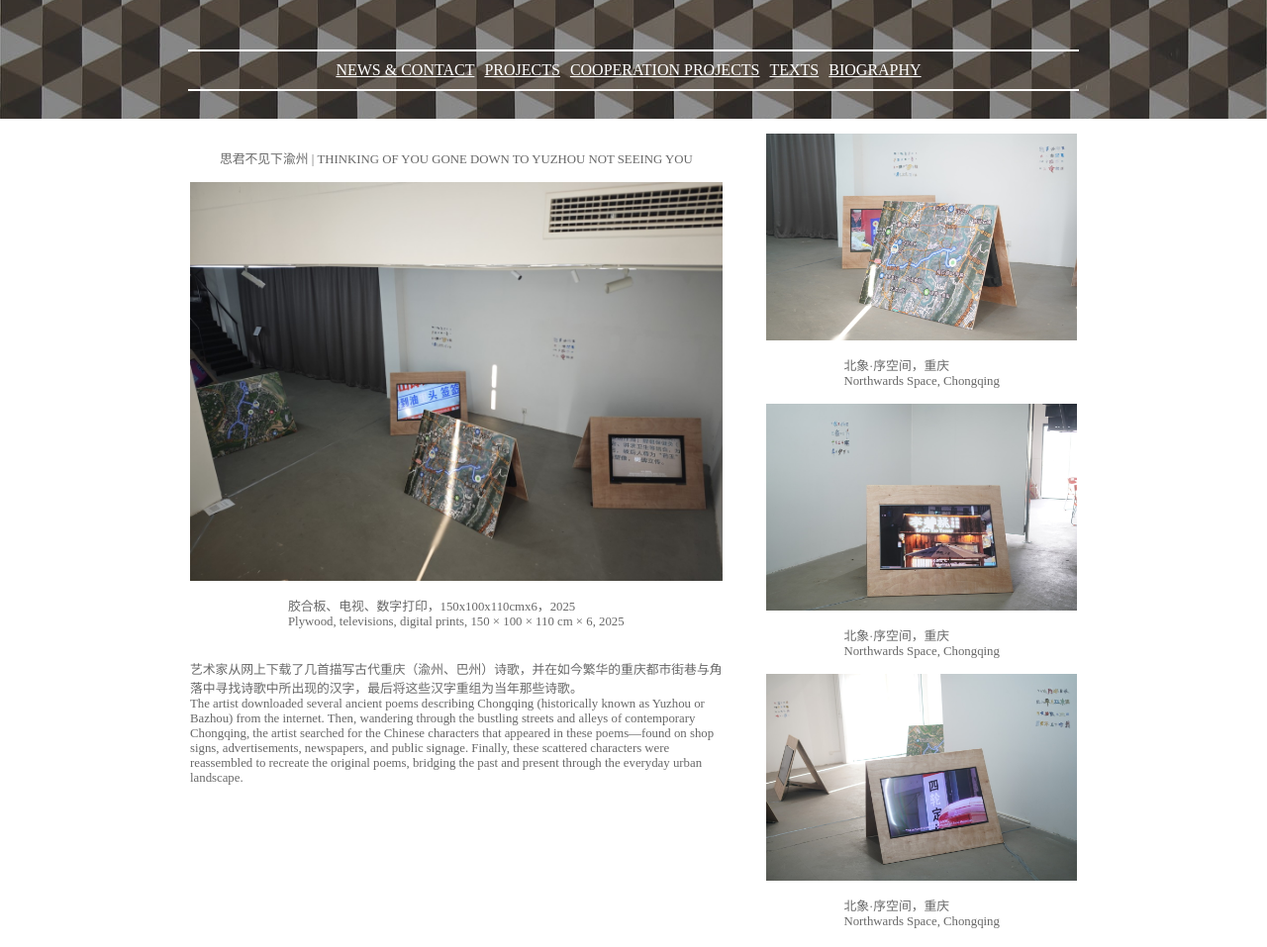
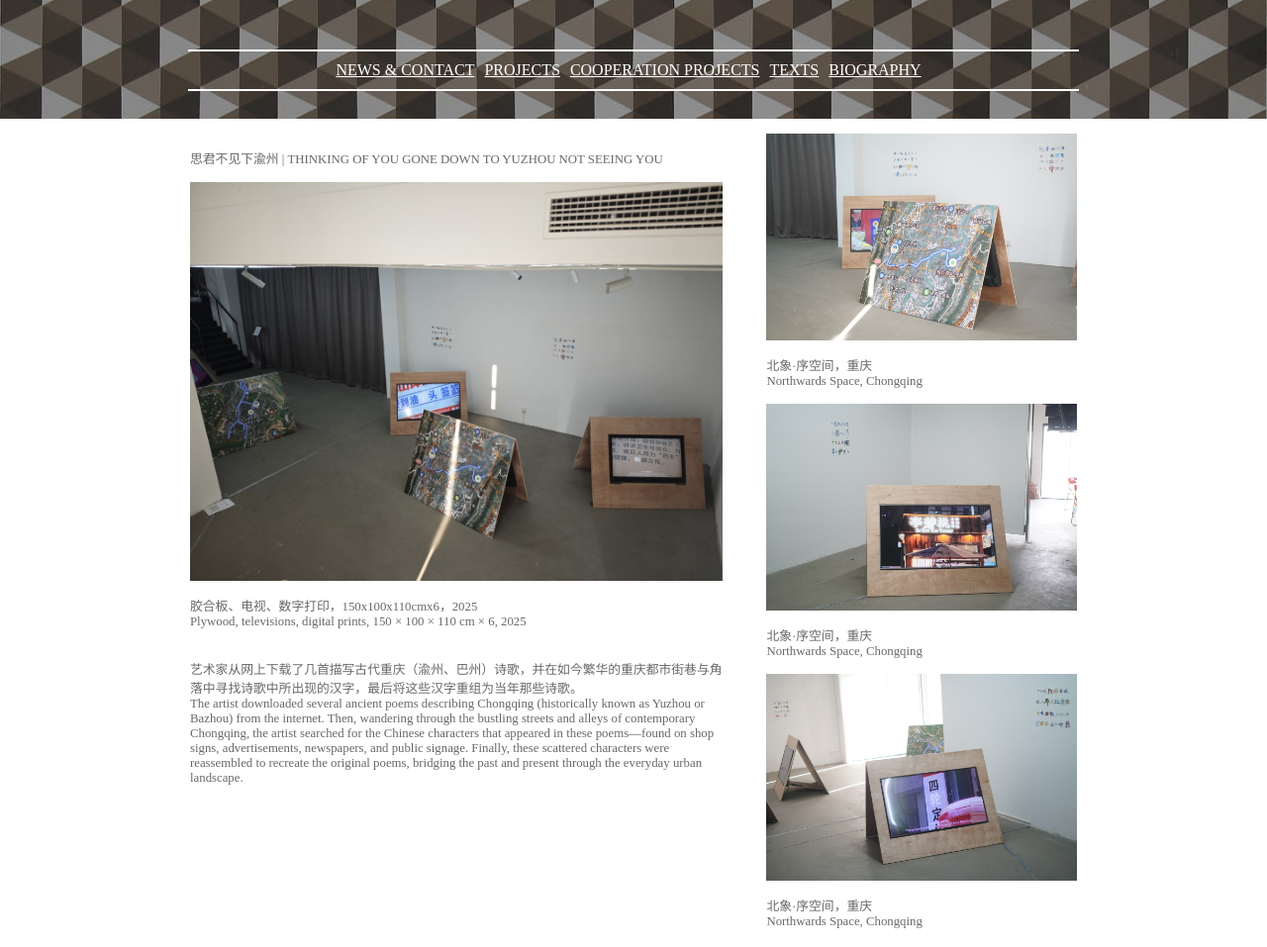
Before and after one commit to nuistMrChest/SHIWANWAN, a plain HTML site: page pro/pro_1.html in a window 1280 px wide. Shown: the part 380-1337 px from the top of the page at 99% size. Drawn offline with Linux system fonts and the light colour scheme.

Commit message:
ESASFSFSAFAFSFD

```diff
--- a/shiwanwan.css
+++ b/shiwanwan.css
@@ -166,8 +166,6 @@ ul li a {
 .leftwork,.rightwork {
   display: flex;
   flex-direction: column;
-  justify-content: flex-start;
-  align-items: center;
   margin: 0;              /* ← 关键：不要用 margin:auto */
   box-sizing: border-box;
 }
```
